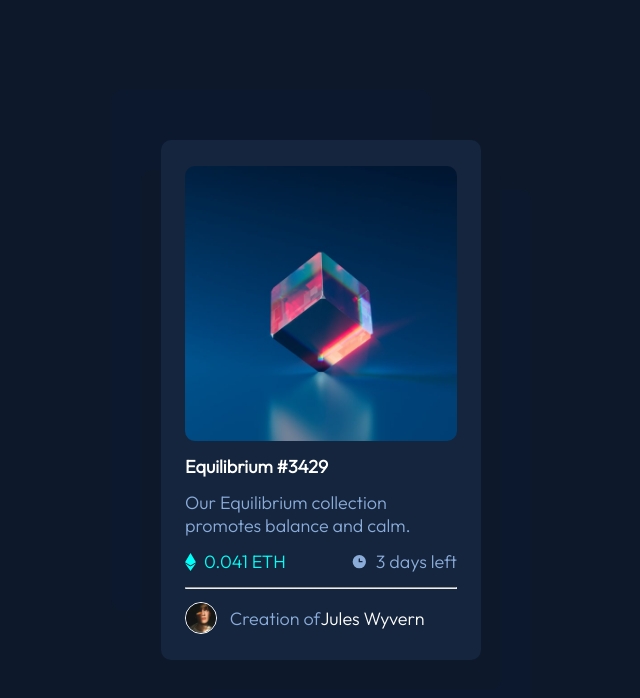
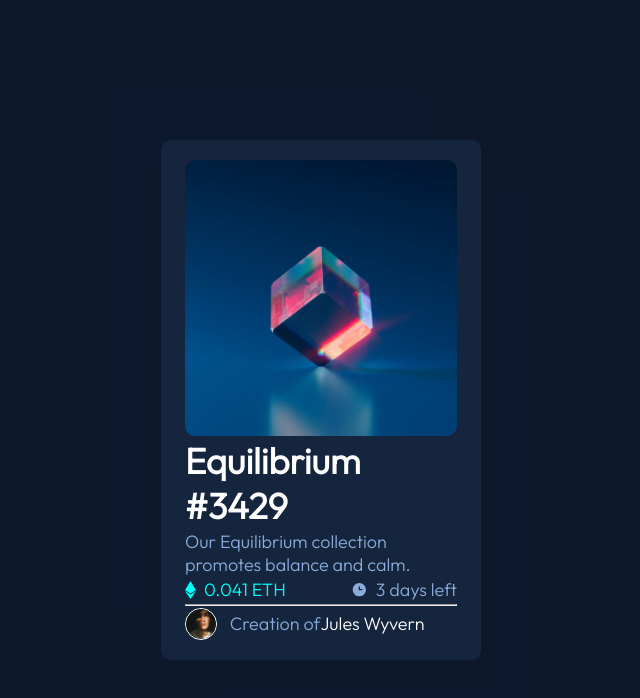
Before and after one commit to S-chinGurjar/nft-preview, a plain HTML site: page index.html in a window 1280 px wide. Shown: the whole page, without its empty margins (319-959 px from the left). Drawn offline with Linux system fonts and the light colour scheme.

Commit message:
Added h1 tag

```diff
--- a/index.html
+++ b/index.html
@@ -24,7 +24,7 @@
         </div>
 
         <div class="flex-item heading">
-            <p>Equilibrium #3429</p>
+            <h1>Equilibrium #3429</h1>
         </div>
 
         <div class="flex-item detail">
```
